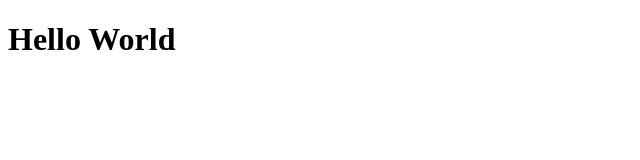
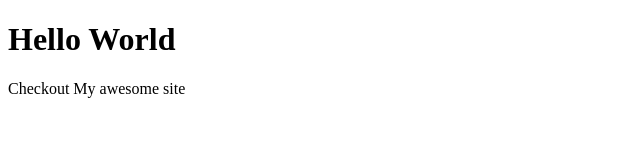
Before and after one commit to phillyjare/distro_bev_co, a plain HTML site: page index.html in a window 1280 px wide. Shown: the whole page, without its empty margins (0-640 px from the left). Drawn offline with Linux system fonts and the light colour scheme.

Commit message:
Add paragraph

```diff
--- a/index.html
+++ b/index.html
@@ -4,6 +4,8 @@
   <title></title>
 </head>
 <body>
-<h1>Hello World</h1>
+  <h1>Hello World</h1>
+  <p>Checkout My awesome site</p>
+
 </body>
 </html>
```
